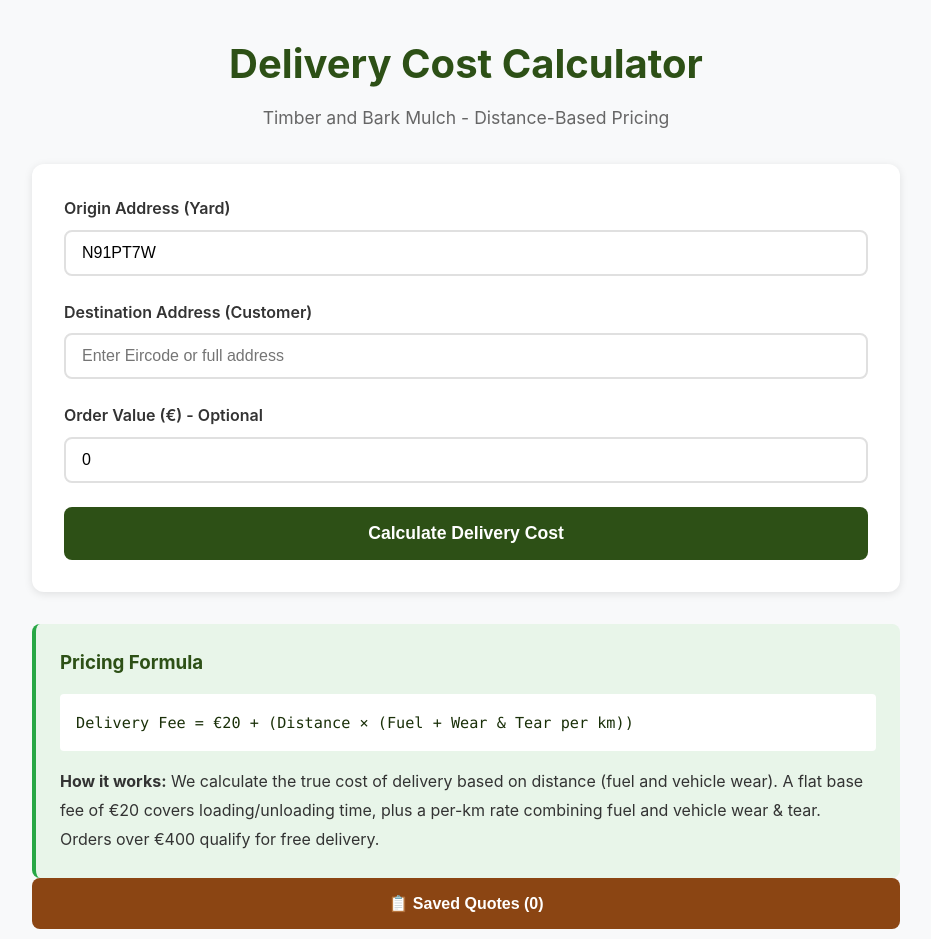
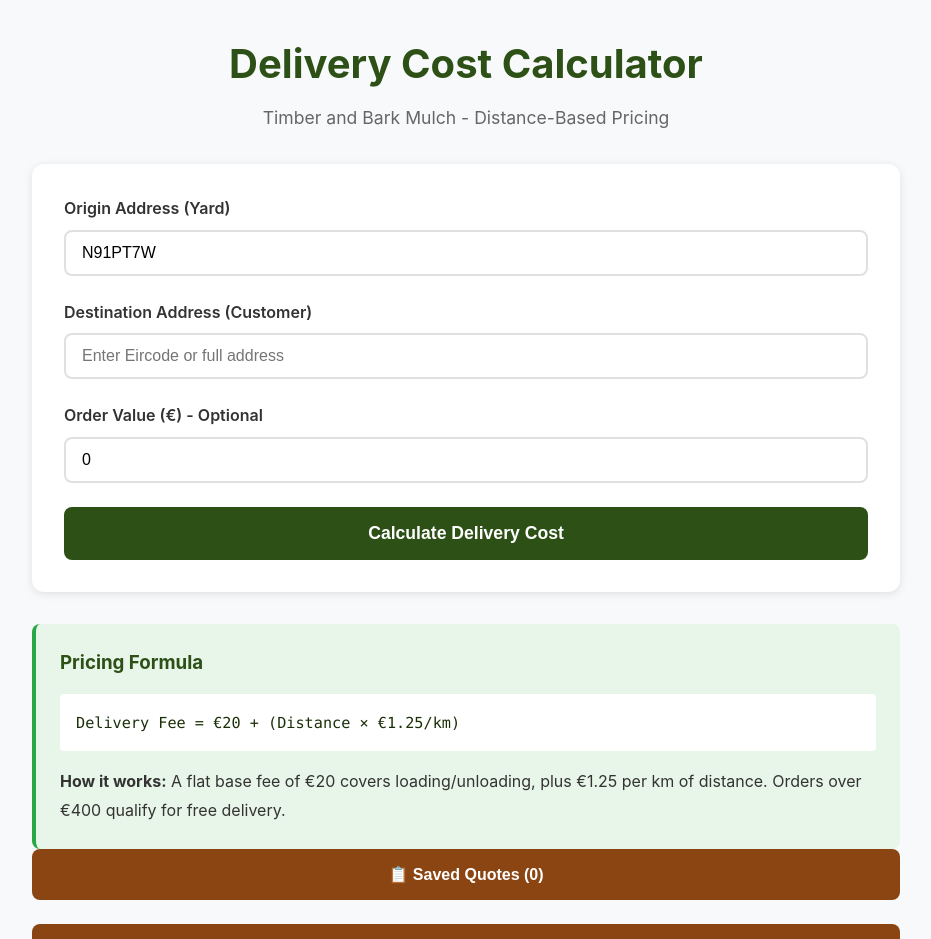
Before and after one commit to eoinlynchcodes/delivery-cost, a React (Vite) app: page / in a window 1280 px wide. Shown: the top 939 px of the page, without its empty margins (174-1105 px from the left). Built offline with nearby package versions, Linux system fonts and the light colour scheme.

Commit message:
Refactor delivery cost calculation logic
Refactor delivery cost calculation to use costPerKm and remove fuelCostPerKm and wearTearPerKm.

```diff
--- a/src/App.jsx
+++ b/src/App.jsx
@@ -5,16 +5,21 @@ const DEFAULT_CONFIG = {
   minimumFee: 20,
   costPerKm: 1.25,
   freeDeliveryThreshold: 400,
-  originPostcode: 'N91PT7W',
-  fuelCostPerKm: 0.40,
-  wearTearPerKm: 0.10,
-  margin: 0
+  originPostcode: 'N91PT7W'
 };
 
 function App() {
+
   const [config, setConfig] = useState(() => {
     const saved = localStorage.getItem('deliveryPricingConfig');
-    return saved ? JSON.parse(saved) : DEFAULT_CONFIG;
+    if (saved) {
+      const parsed = JSON.parse(saved);
+      if (parsed.fuelCostPerKm !== undefined || parsed.wearTearPerKm !== undefined) {
+        return DEFAULT_CONFIG;
+      }
+      return parsed;
+    }
+    return DEFAULT_CONFIG;
   });
 
   const [originAddress, setOriginAddress] = useState(config.originPostcode);
@@ -65,23 +70,19 @@ function App() {
   };
 
   const calculateDeliveryCost = (distanceKm, orderVal = 0) => {
-    const costPerKm = config.fuelCostPerKm + config.wearTearPerKm;
-    const distanceCost = distanceKm * costPerKm;
+    const distanceCost = distanceKm * config.costPerKm;
     const deliveryFee = config.minimumFee + distanceCost;
     const finalFee = orderVal >= config.freeDeliveryThreshold ? 0 : deliveryFee;
 
     return {
-      costPerKm: costPerKm.toFixed(2),
       distanceCost: distanceCost.toFixed(2),
       deliveryFee: deliveryFee.toFixed(2),
       freeDelivery: finalFee === 0,
       finalFee: finalFee.toFixed(2),
       breakdown: {
         baseFee: config.minimumFee.toFixed(2),
-        fuelCost: (distanceKm * config.fuelCostPerKm).toFixed(2),
-        wearTear: (distanceKm * config.wearTearPerKm).toFixed(2),
         distanceCost: distanceCost.toFixed(2),
-      }
+      },
     };
   };
 
@@ -303,16 +304,8 @@ function App() {
                   <span>Base Fee:</span>
                   <span>€{result.breakdown.baseFee}</span>
                 </div>
-                <div className="breakdown-item">
-                  <span>Fuel (€{config.fuelCostPerKm}/km × {result.distance} km):</span>
-                  <span>€{result.breakdown.fuelCost}</span>
-                </div>
-                <div className="breakdown-item">
-                  <span>Wear & Tear (€{config.wearTearPerKm}/km × {result.distance} km):</span>
-                  <span>€{result.breakdown.wearTear}</span>
-                </div>
                 <div className="breakdown-item subtotal">
-                  <span>Distance Cost ({result.costPerKm}/km × {result.distance} km):</span>
+                  <span>Distance Cost (€{config.costPerKm}/km × {result.distance} km):</span>
                   <span>€{result.distanceCost}</span>
                 </div>
                 <div className="breakdown-item final-total">
@@ -358,13 +351,11 @@ function App() {
       <div className="formula-explanation">
         <h3>Pricing Formula</h3>
         <div className="formula-box">
-          <code>
-            Delivery Fee = €{config.minimumFee} + (Distance × (Fuel + Wear & Tear per km))
-          </code>
+          <code>Delivery Fee = €{config.minimumFee} + (Distance × €{config.costPerKm}/km)</code>
         </div>
         <p className="formula-notes">
-          <strong>How it works:</strong> We calculate the true cost of delivery based on distance (fuel and vehicle wear).
-          A flat base fee of €{config.minimumFee} covers loading/unloading time, plus a per-km rate combining fuel and vehicle wear & tear.
+          <strong>How it works:</strong> A flat base fee of €{config.minimumFee} covers loading/unloading,
+          plus €{config.costPerKm} per km of distance.
           {config.freeDeliveryThreshold > 0 && ` Orders over €${config.freeDeliveryThreshold} qualify for free delivery.`}
         </p>
       </div>
@@ -493,23 +484,14 @@ function App() {
             </div>
 
             <div className="setting-group">
-              <h3>Per-Kilometer Costs</h3>
+              <h3>Per-Kilometre Rate</h3>
               <div className="input-group">
-                <label>Fuel Cost (€/km)</label>
+                <label>Cost per km (€)</label>
                 <input
                   type="number"
                   step="0.01"
-                  value={config.fuelCostPerKm}
-                  onChange={(e) => updateConfig('fuelCostPerKm', e.target.value)}
-                />
-              </div>
-              <div className="input-group">
-                <label>Wear & Tear (€/km)</label>
-                <input
-                  type="number"
-                  step="0.01"
-                  value={config.wearTearPerKm}
-                  onChange={(e) => updateConfig('wearTearPerKm', e.target.value)}
+                  value={config.costPerKm}
+                  onChange={(e) => updateConfig('costPerKm', e.target.value)}
                 />
               </div>
             </div>
```
